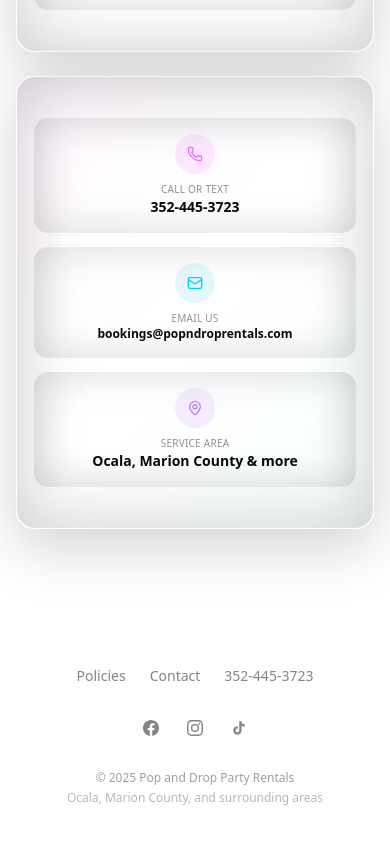
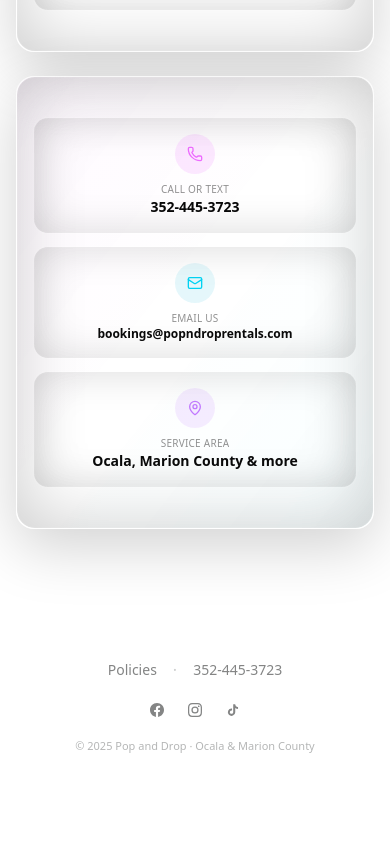
Before and after one commit to DBnexlify/popndrop, a Next.js app: page / in a window 390 px wide. Shown: the part 1743-2587 px from the top of the page. Built offline with nearby package versions, Linux system fonts and the light colour scheme.

Commit message:
Fix footer for mobile

```diff
--- a/components/site/site-footer.tsx
+++ b/components/site/site-footer.tsx
@@ -3,11 +3,72 @@
 export function SiteFooter() {
   return (
     <footer className="relative mt-auto border-t border-white/5 bg-background/30 backdrop-blur-sm">
-      {/* Desktop: hidden on mobile since we have bottom nav */}
-      <div className="mx-auto max-w-5xl px-4 pb-20 pt-6 sm:px-6 sm:py-8 sm:pb-8">
-        <div className="flex flex-col items-center gap-6 sm:flex-row sm:justify-between">
-          {/* Left: Links */}
-          <div className="flex flex-wrap items-center justify-center gap-x-6 gap-y-2 text-sm">
+      <div className="mx-auto max-w-5xl px-4 pb-24 pt-4 sm:px-6 sm:py-8 sm:pb-8">
+        {/* Mobile: Compact layout */}
+        <div className="flex flex-col items-center gap-3 sm:hidden">
+          {/* Links + Social on same row */}
+          <div className="flex items-center gap-4">
+            <Link
+              href="/policies"
+              className="text-sm text-foreground/50 transition-colors hover:text-foreground/80"
+            >
+              Policies
+            </Link>
+            <span className="text-foreground/20">·</span>
+            <a
+              href="tel:3524453723"
+              className="text-sm text-foreground/50 transition-colors hover:text-foreground/80"
+            >
+              352-445-3723
+            </a>
+          </div>
+
+          {/* Social icons - smaller on mobile */}
+          <div className="flex items-center gap-1.5">
+            <a
+              href="https://facebook.com/popndroprentals"
+              target="_blank"
+              rel="noopener noreferrer"
+              className="flex h-8 w-8 items-center justify-center rounded-full border border-white/10 bg-white/[0.03] text-foreground/50"
+              aria-label="Facebook"
+            >
+              <svg className="h-3.5 w-3.5" fill="currentColor" viewBox="0 0 24 24">
+                <path d="M24 12.073c0-6.627-5.373-12-12-12s-12 5.373-12 12c0 5.99 4.388 10.954 10.125 11.854v-8.385H7.078v-3.47h3.047V9.43c0-3.007 1.792-4.669 4.533-4.669 1.312 0 2.686.235 2.686.235v2.953H15.83c-1.491 0-1.956.925-1.956 1.874v2.25h3.328l-.532 3.47h-2.796v8.385C19.612 23.027 24 18.062 24 12.073z" />
+              </svg>
+            </a>
+            <a
+              href="https://instagram.com/popndroprentals"
+              target="_blank"
+              rel="noopener noreferrer"
+              className="flex h-8 w-8 items-center justify-center rounded-full border border-white/10 bg-white/[0.03] text-foreground/50"
+              aria-label="Instagram"
+            >
+              <svg className="h-3.5 w-3.5" fill="currentColor" viewBox="0 0 24 24">
+                <path d="M12 2.163c3.204 0 3.584.012 4.85.07 3.252.148 4.771 1.691 4.919 4.919.058 1.265.069 1.645.069 4.849 0 3.205-.012 3.584-.069 4.849-.149 3.225-1.664 4.771-4.919 4.919-1.266.058-1.644.07-4.85.07-3.204 0-3.584-.012-4.849-.07-3.26-.149-4.771-1.699-4.919-4.92-.058-1.265-.07-1.644-.07-4.849 0-3.204.013-3.583.07-4.849.149-3.227 1.664-4.771 4.919-4.919 1.266-.057 1.645-.069 4.849-.069zM12 0C8.741 0 8.333.014 7.053.072 2.695.272.273 2.69.073 7.052.014 8.333 0 8.741 0 12c0 3.259.014 3.668.072 4.948.2 4.358 2.618 6.78 6.98 6.98C8.333 23.986 8.741 24 12 24c3.259 0 3.668-.014 4.948-.072 4.354-.2 6.782-2.618 6.979-6.98.059-1.28.073-1.689.073-4.948 0-3.259-.014-3.667-.072-4.947-.196-4.354-2.617-6.78-6.979-6.98C15.668.014 15.259 0 12 0zm0 5.838a6.162 6.162 0 100 12.324 6.162 6.162 0 000-12.324zM12 16a4 4 0 110-8 4 4 0 010 8zm6.406-11.845a1.44 1.44 0 100 2.881 1.44 1.44 0 000-2.881z" />
+              </svg>
+            </a>
+            <a
+              href="https://tiktok.com/@popndroprentals"
+              target="_blank"
+              rel="noopener noreferrer"
+              className="flex h-8 w-8 items-center justify-center rounded-full border border-white/10 bg-white/[0.03] text-foreground/50"
+              aria-label="TikTok"
+            >
+              <svg className="h-3.5 w-3.5" fill="currentColor" viewBox="0 0 24 24">
+                <path d="M19.59 6.69a4.83 4.83 0 01-3.77-4.25V2h-3.45v13.67a2.89 2.89 0 01-5.2 1.74 2.89 2.89 0 012.31-4.64 2.93 2.93 0 01.88.13V9.4a6.84 6.84 0 00-1-.05A6.33 6.33 0 005 20.1a6.34 6.34 0 0010.86-4.43v-7a8.16 8.16 0 004.77 1.52v-3.4a4.85 4.85 0 01-1-.1z" />
+              </svg>
+            </a>
+          </div>
+
+          {/* Copyright - compact single line */}
+          <p className="text-[11px] text-foreground/30">
+            © 2025 Pop and Drop · Ocala &amp; Marion County
+          </p>
+        </div>
+
+        {/* Desktop: Full layout */}
+        <div className="hidden sm:flex sm:flex-row sm:items-center sm:justify-between">
+          <div className="flex flex-wrap items-center gap-x-6 gap-y-2 text-sm">
             <Link
               href="/policies"
               className="text-foreground/50 transition-colors hover:text-foreground/80"
@@ -28,7 +89,6 @@
             </a>
           </div>
 
-          {/* Center: Social Icons */}
           <div className="flex items-center gap-2">
             <a
               href="https://facebook.com/popndroprentals"
@@ -65,9 +125,8 @@
             </a>
           </div>
 
-          {/* Right: Copyright */}
-          <div className="text-center text-xs text-foreground/40 sm:text-right">
-            <p>&copy; 2025 Pop and Drop Party Rentals</p>
+          <div className="text-right text-xs text-foreground/40">
+            <p>© 2025 Pop and Drop Party Rentals</p>
             <p className="mt-1 text-foreground/30">
               Ocala, Marion County, and surrounding areas
             </p>
```
